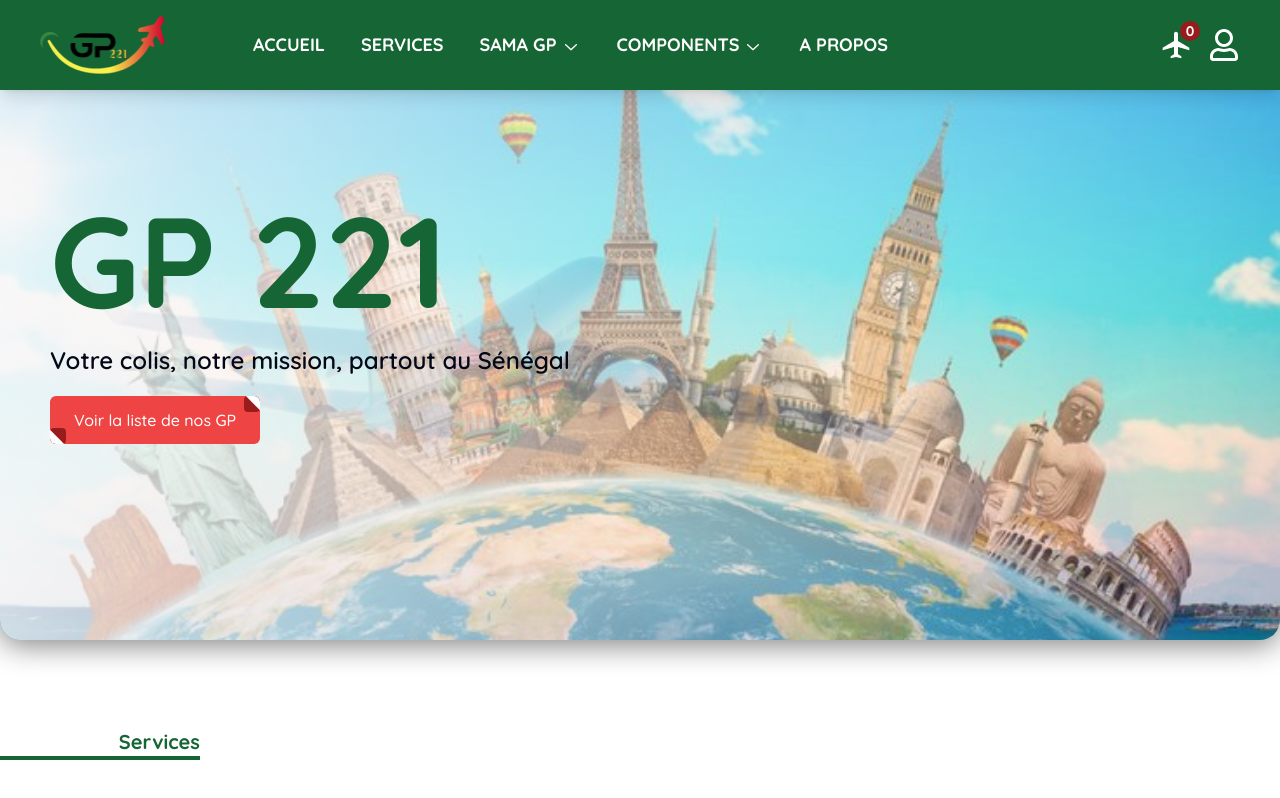
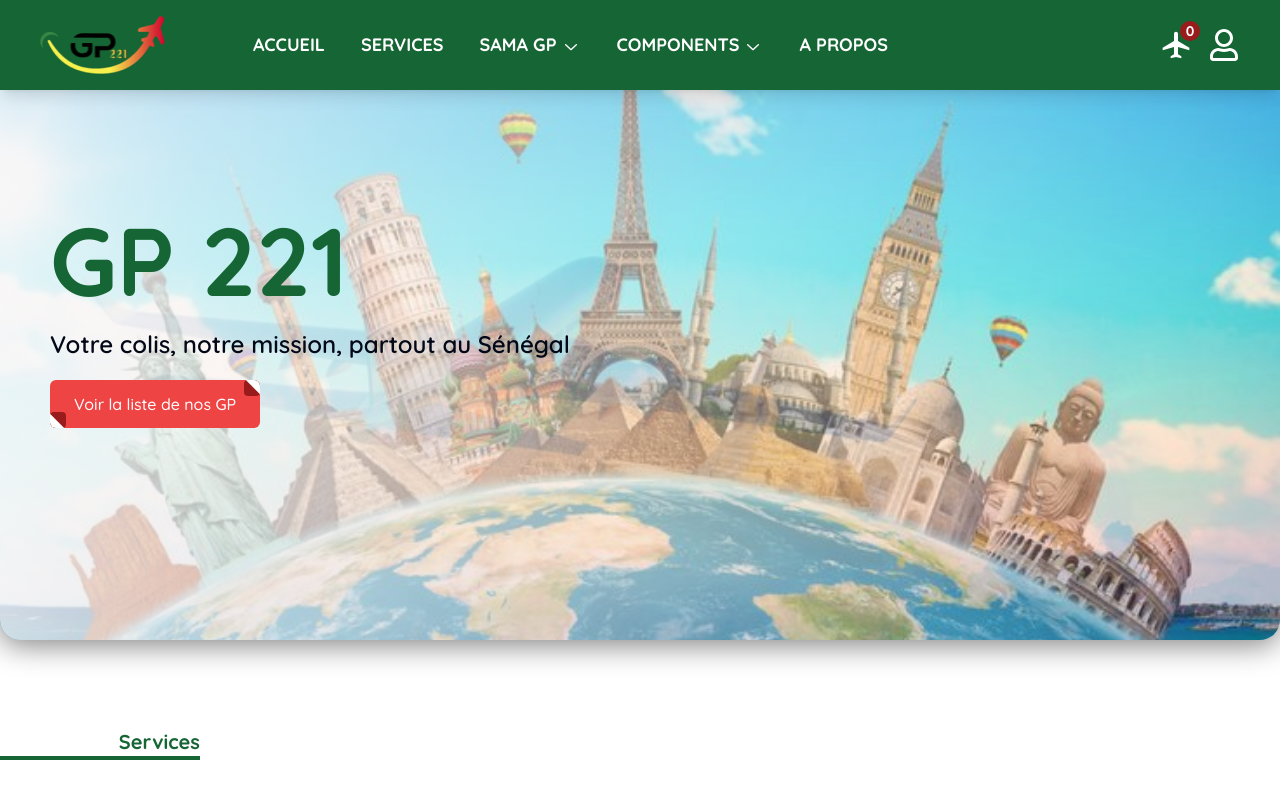
Before and after one commit to latyr0503/gp221, a Next.js app: page / in a window 1280 px wide. Shown: the top 798 px of the page. Built offline with nearby package versions, Linux system fonts and the light colour scheme.

Commit message:
ajoustemement du titre

```diff
--- a/components/sections/Hero.tsx
+++ b/components/sections/Hero.tsx
@@ -5,7 +5,7 @@
     <div className="hero_section">
       <div className="overlay">
         <div>
-          <h1 className="text-green-800 text-9xl sm:text-3xl font-bold">GP 221</h1>
+          <h1 className="text-green-800 text-8xl sm:text-5xl font-bold">GP 221</h1>
           <p className="font-semibold text-2xl py-5">Votre colis, notre mission, partout au Sénégal</p>
           <button className="relative flex items-center px-6 py-3 overflow-hidden font-medium transition-all bg-red-500 rounded-md group">
             <span className="absolute top-0 right-0 inline-block w-4 h-4 transition-all duration-500 ease-in-out bg-red-800 rounded group-hover:-mr-4 group-hover:-mt-4">
```
